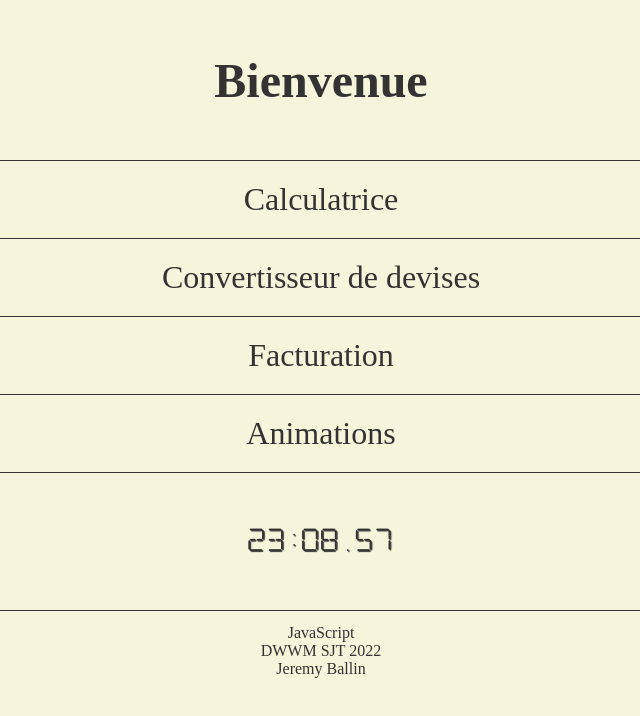
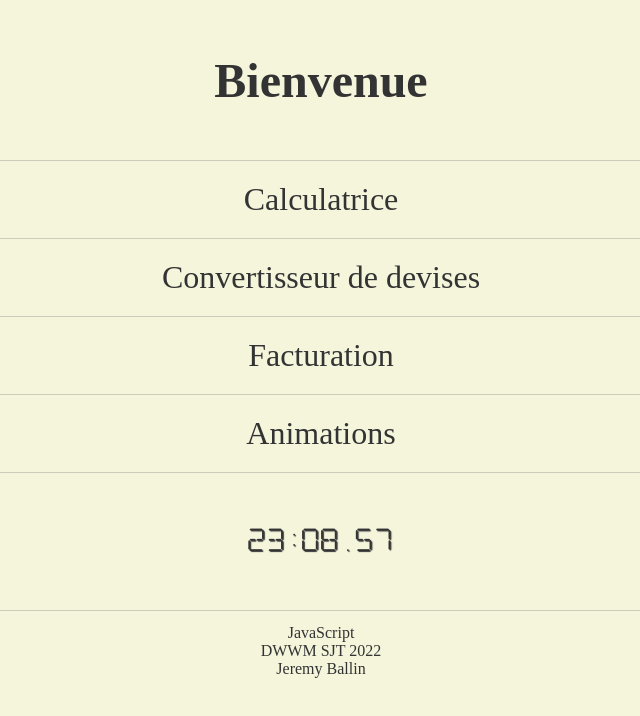
Before and after one commit to JeremyB60/Evaluation-JavaScript, a plain HTML site: page index.html in a window 1280 px wide. Shown: the whole page, without its empty margins (319-959 px from the left). Drawn offline with Linux system fonts and the light colour scheme; a web font is replaced by a local one.

Commit message:
Couleurs

```diff
--- a/assets/css/style.css
+++ b/assets/css/style.css
@@ -2,6 +2,7 @@
   --couleur-principale: #f5f5dc;
   --couleur-secondaire: #333333;
   --couleur-hover: #cfcfc0;
+  --couleur-diverse: #33333335;
 }
 
 * {
@@ -32,7 +33,7 @@ h1 {
   align-items: center;
   height: 20vh;
   background-color: var(--couleur-principale);
-  border-bottom: 1px solid var(--couleur-secondaire);
+  border-bottom: 1px solid var(--couleur-diverse);
   color: var(--couleur-secondaire);
   font-size: 3em;
   text-align: center;
@@ -50,7 +51,7 @@ h1 {
   display: flex;
   align-items: center;
   justify-content: center;
-  border-bottom: 1px solid var(--couleur-secondaire);
+  border-bottom: 1px solid var(--couleur-diverse);
   color: var(--couleur-secondaire);
   padding: 20px 0;
   background-color: var(--couleur-principale);
@@ -116,7 +117,7 @@ a {
   width: 100%;
   color: var(--couleur-secondaire);
   background-color: var(--couleur-principale);
-  border-top: 1px solid var(--couleur-secondaire);
+  border-top: 1px solid var(--couleur-diverse);
 }
 
 @media screen and (max-width: 740px) {
```
